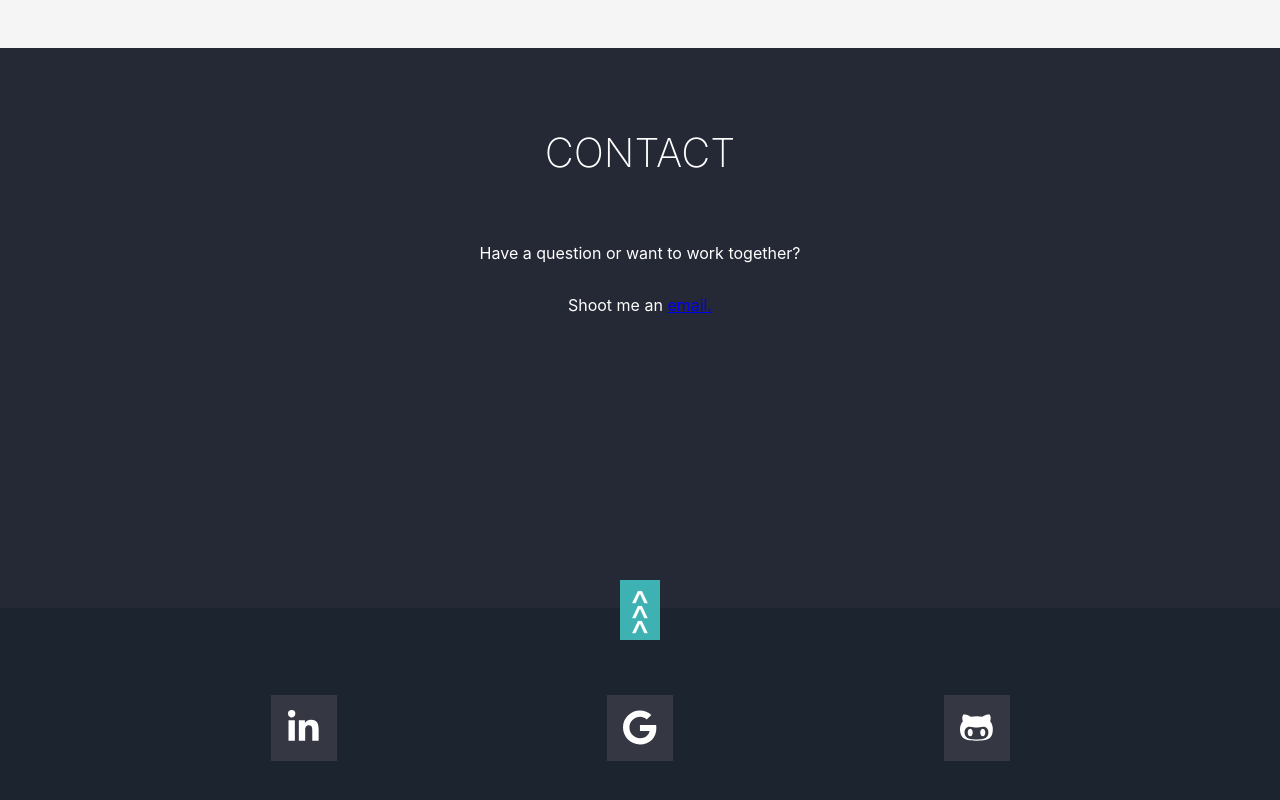
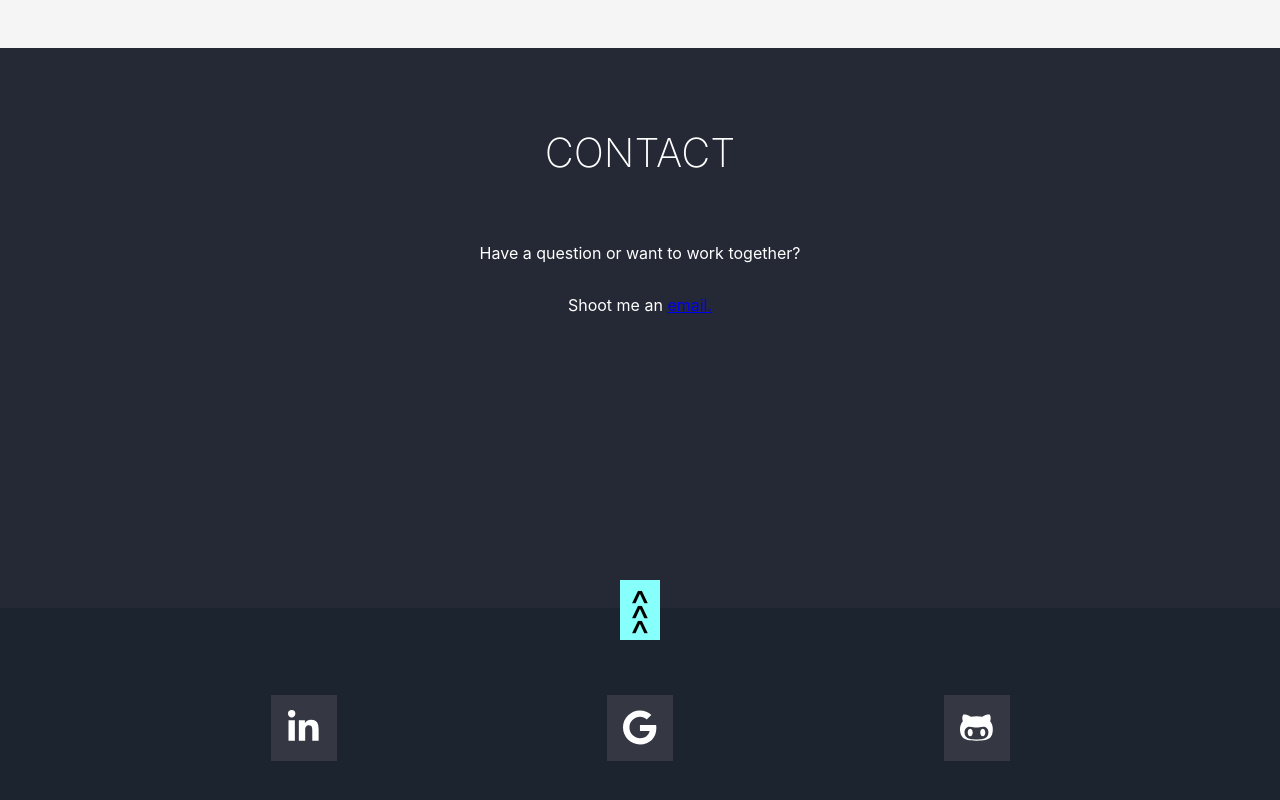
Before and after one commit to Ekaiman/Portfolio, a React (Create React App) app: page / in a window 1280 px wide. Shown: the part 2462-3262 px from the top of the page. Built offline with nearby package versions, Linux system fonts and the light colour scheme; no server answers.

Commit message:
Change arrow colors

```diff
--- a/src/Components/Contact/Contact.css
+++ b/src/Components/Contact/Contact.css
@@ -34,10 +34,10 @@
 .arrow-container{
   position: relative;
   text-decoration: none;
-  color: white;
+  color: black;
   /* right: 0; */
   /* border: solid yellow; */
-  background-color: #3eb2b2;;
+  background-color: #87fffb;
   height: 60px;
   width: 40px;
   text-align: center;
@@ -64,6 +64,7 @@
   position: relative;
   bottom: 68px;
 }
+
 
 /* body {
   margin: 0;
```
